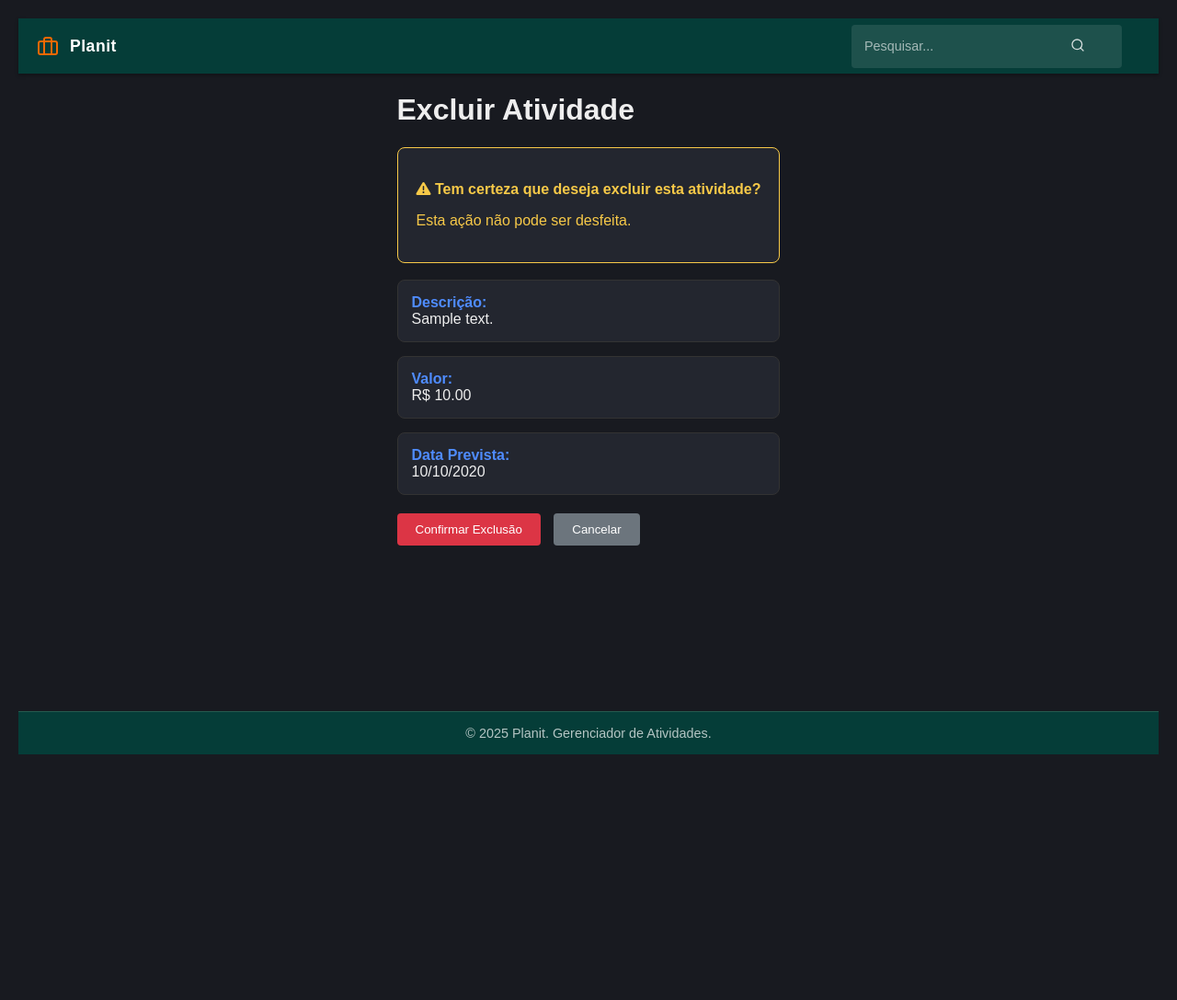
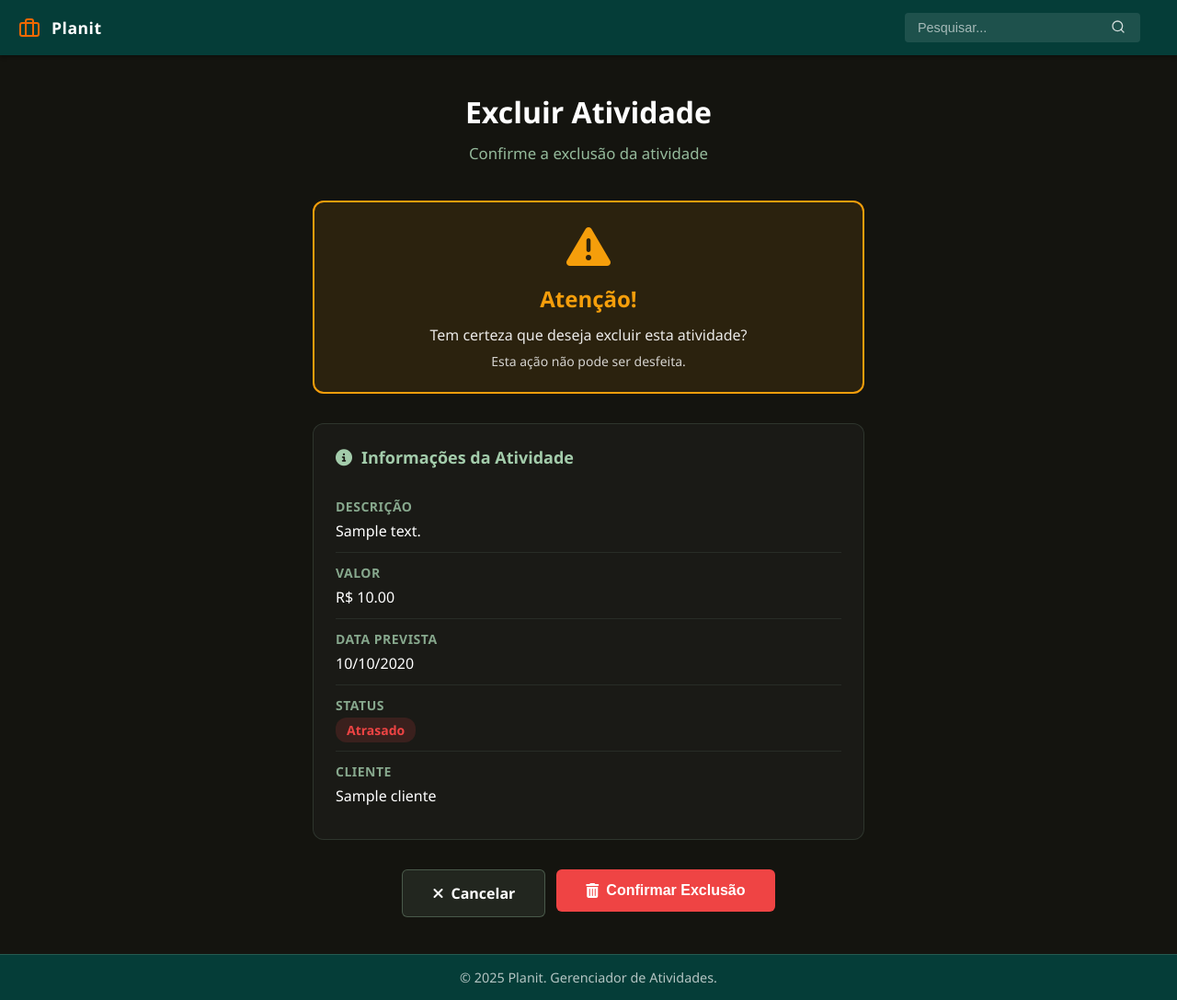
Before and after one commit to itallume/Planit, a Django app: template atividade/templates/atividade/deletar.html in a window 1280 px wide. Shown: the whole page at 92% size. Before the commit the page ends 820 px from the top, so only its background shows below. Run offline with Django 3.2, Linux system fonts and the light colour scheme; the template is opened without the code that fills it: most values are stand-ins (such as "Sample title", 1, 10 or a date in 2020).

Commit message:
fix: some fix2

```diff
--- a/atividade/templates/atividade/deletar.html
+++ b/atividade/templates/atividade/deletar.html
@@ -1,96 +1,227 @@
 {% extends "global/base.html" %}
 
 {% block titulo %}
-    Lista de Atividades
+    Excluir Atividade
 {% endblock %}
 
 {% block content %}
 <style>
     body {
-            font-family: Arial, sans-serif;
-            margin: 20px;
-            background: #181a20;
-            color: #eee;
+        display: block !important;
     }
-        .container {
-            max-width: 500px;
+
+    .delete-container {
+        max-width: 600px;
         margin: 0 auto;
-            margin-bottom: 20px;
+        padding: 40px 20px;
     }
-        .confirmacao {
-            background-color: #23262f;
-            padding: 20px;
-            border-radius: 8px;
-            border: 1px solid #f7c948;
-            color: #f7c948;
-            margin-bottom: 18px;
+
+    .page-header {
+        margin-bottom: 40px;
+        text-align: center;
     }
-        .info {
-            background-color:#23262f;
-            padding: 15px;
-            border-radius: 8px;
-            margin: 15px 0;
-            color: #eee;
-            border: 1px solid #333;
+
+    .page-header h1 {
+        font-size: 2rem;
+        color: var(--text-light);
+        margin: 0 0 12px 0;
+        font-weight: 700;
     }
-        .info .label {
-            font-weight: bold;
-            color: #4f8cff;
+
+    .page-header p {
+        margin: 0;
+        color: var(--green-light);
+        font-size: 1.05rem;
+        opacity: 0.9;
     }
-        button {
-            padding: 10px 20px;
+
+    .warning-box {
+        background: rgba(245, 158, 11, 0.1);
+        border: 2px solid var(--status-pending);
+        border-radius: 12px;
+        padding: 24px;
+        margin-bottom: 32px;
+        text-align: center;
+    }
+
+    .warning-box i {
+        font-size: 3rem;
+        color: var(--status-pending);
+        margin-bottom: 16px;
+        display: block;
+    }
+
+    .warning-box h2 {
+        color: var(--status-pending);
+        font-size: 1.5rem;
+        margin: 0 0 12px 0;
+        font-weight: 700;
+    }
+
+    .warning-box p {
+        color: var(--text-light);
+        margin: 0;
+        font-size: 1rem;
+        opacity: 0.9;
+    }
+
+    .info-section {
+        background: #1a1a16;
+        border-radius: 12px;
+        border: 1px solid rgba(163, 204, 171, 0.15);
+        padding: 24px;
+        margin-bottom: 32px;
+    }
+
+    .info-section h3 {
+        color: var(--green-light);
+        font-size: 1.125rem;
+        margin: 0 0 20px 0;
+        font-weight: 600;
+        display: flex;
+        align-items: center;
+        gap: 10px;
+    }
+
+    .info-item {
+        padding: 12px 0;
+        border-bottom: 1px solid rgba(163, 204, 171, 0.1);
+    }
+
+    .info-item:last-child {
+        border-bottom: none;
+    }
+
+    .info-item .label {
+        font-weight: 600;
+        color: rgba(163, 204, 171, 0.8);
+        font-size: 0.875rem;
+        text-transform: uppercase;
+        letter-spacing: 0.5px;
+        margin-bottom: 6px;
+        display: block;
+    }
+
+    .info-item .value {
+        color: var(--text-light);
+        font-size: 1rem;
+    }
+
+    .actions {
+        display: flex;
+        gap: 12px;
+        justify-content: center;
+    }
+
+    .btn {
+        display: inline-flex;
+        align-items: center;
+        gap: 8px;
+        padding: 14px 32px;
         border: none;
-            border-radius: 4px;
+        border-radius: 6px;
         cursor: pointer;
-            margin-right: 10px;
+        font-size: 1rem;
+        font-weight: 600;
+        text-decoration: none;
+        transition: all 0.3s ease;
+    }
+
+    .btn-delete {
+        background: var(--status-delayed);
         color: white;
     }
-        .btn-delete {
-            background-color: #dc3545;
+
+    .btn-delete:hover {
+        opacity: 0.9;
+        transform: translateY(-2px);
+        box-shadow: 0 6px 20px rgba(239, 68, 68, 0.4);
     }
-        .btn-delete:hover {
-            background-color: #c82333;
+
+    .btn-cancelar {
+        background: rgba(163, 204, 171, 0.1);
+        color: var(--text-light);
+        border: 1px solid rgba(163, 204, 171, 0.3);
     }
-        .btn-cancelar {
-            background-color: #6c757d;
+
+    .btn-cancelar:hover {
+        background: rgba(163, 204, 171, 0.2);
+        transform: translateY(-2px);
     }
-        .btn-cancelar:hover {
-            background-color: #5a6268;
+
+    @media (max-width: 768px) {
+        .actions {
+            flex-direction: column-reverse;
         }
-        .actions {
-            margin-top: 20px;
+
+        .btn {
+            width: 100%;
+            justify-content: center;
+        }
     }
 </style>
-</head>
-<body>
-    <div class="container">
+
+<div class="delete-container">
+    <div class="page-header">
         <h1>Excluir Atividade</h1>
-        <div class="confirmacao">
-            <p><i class="fas fa-exclamation-triangle"></i> <strong>Tem certeza que deseja excluir esta atividade?</strong></p>
-            <p>Esta ação não pode ser desfeita.</p>
+        <p>Confirme a exclusão da atividade</p>
     </div>
 
-        <div class="info">
-            <div class="label">Descrição:</div>
-            <div>{{ atividade.descricao|truncatewords:20 }}</div>
+    <div class="warning-box">
+        <i class="fas fa-exclamation-triangle"></i>
+        <h2>Atenção!</h2>
+        <p>Tem certeza que deseja excluir esta atividade?</p>
+        <p style="margin-top: 8px; font-size: 0.875rem; opacity: 0.8;">Esta ação não pode ser desfeita.</p>
     </div>
 
-        <div class="info">
-            <div class="label">Valor:</div>
-            <div>R$ {{ atividade.valor|floatformat:2 }}</div>
+    <div class="info-section">
+        <h3><i class="fas fa-info-circle"></i> Informações da Atividade</h3>
+
+        <div class="info-item">
+            <div class="label">Descrição</div>
+            <div class="value">{{ atividade.descricao|truncatewords:30 }}</div>
         </div>
 
-        <div class="info">
-            <div class="label">Data Prevista:</div>
-            <div>{{ atividade.data_prevista|date:"d/m/Y" }}</div>
+        <div class="info-item">
+            <div class="label">Valor</div>
+            <div class="value">R$ {{ atividade.valor|floatformat:2 }}</div>
+        </div>
+
+        <div class="info-item">
+            <div class="label">Data Prevista</div>
+            <div class="value">{{ atividade.data_prevista|date:"d/m/Y" }}</div>
+        </div>
+
+        <div class="info-item">
+            <div class="label">Status</div>
+            <div class="value">
+                <span style="padding: 4px 12px; border-radius: 12px; font-size: 0.875rem; font-weight: 600;
+                    {% if atividade.status == 'Concluído' %}background: rgba(16, 185, 129, 0.15); color: var(--status-completed);
+                    {% elif atividade.status == 'Atrasado' %}background: rgba(239, 68, 68, 0.15); color: var(--status-delayed);
+                    {% else %}background: rgba(245, 158, 11, 0.15); color: var(--status-pending);{% endif %}">
+                    {{ atividade.status }}
+                </span>
+            </div>
+        </div>
+
+        {% if atividade.cliente %}
+        <div class="info-item">
+            <div class="label">Cliente</div>
+            <div class="value">{{ atividade.cliente.nome }}</div>
+        </div>
+        {% endif %}
     </div>
 
     <div class="actions">
+        <a href="{% url 'atividades_por_ambiente' ambiente_id %}" class="btn btn-cancelar">
+            <i class="fas fa-times"></i> Cancelar
+        </a>
         <form method="POST" style="display: inline;">
             {% csrf_token %}
-                <button type="submit" class="btn-delete">Confirmar Exclusão</button>
+            <button type="submit" class="btn btn-delete">
+                <i class="fas fa-trash-alt"></i> Confirmar Exclusão
+            </button>
         </form>
-            <a href="{% url 'atividades_por_ambiente' ambiente_id %}"><button type="button" class="btn-cancelar">Cancelar</button></a>
     </div>
 </div>
 {% endblock %}
```
Also changed, not shown: atividade/templates/atividade/atividade_listagem.html (deleted). Lines whose indentation alone changed are shown as unchanged.
